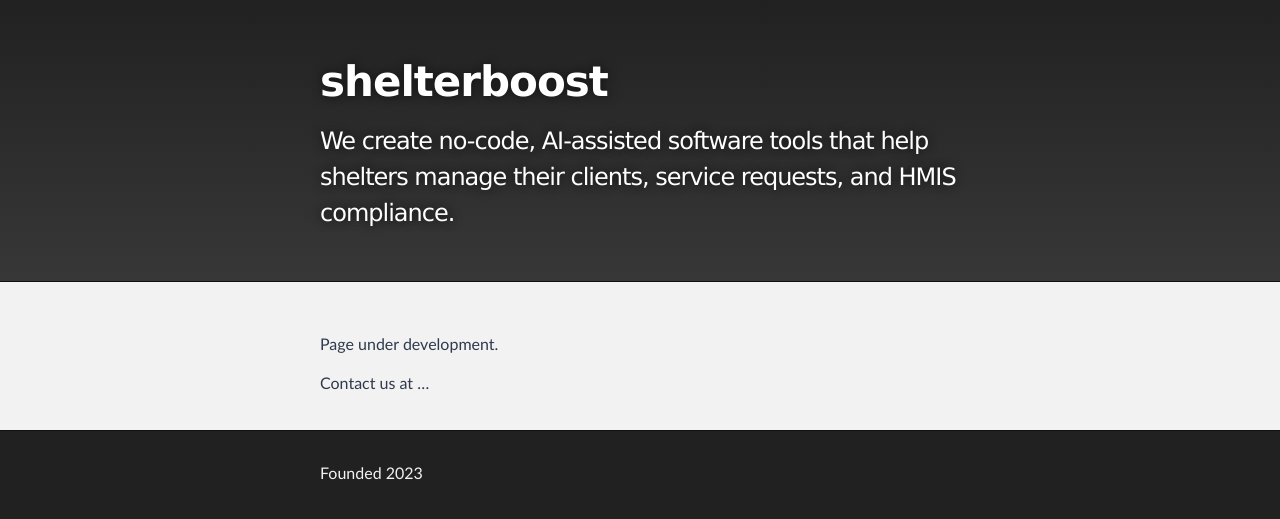
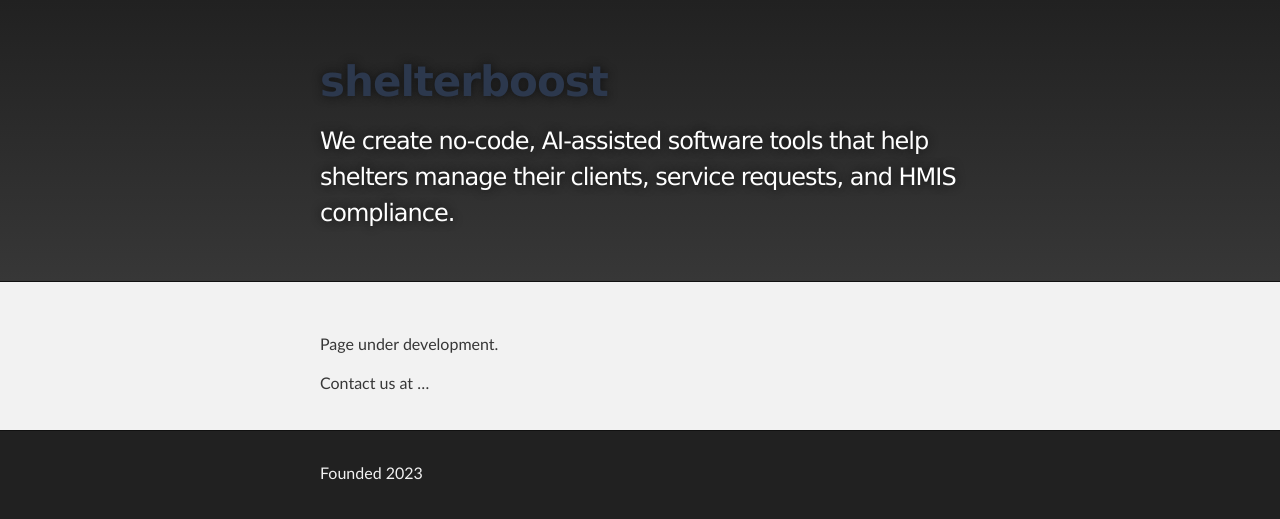
Before and after one commit to kevinmoseni/ShelterBoost_website, a Jekyll site: the page built from index.md, in a window 1280 px wide. Shown: the top 519 px of the page. Built offline with Jekyll 4.4.1, drawn with Linux system fonts in a browser that asks for light colours.

Commit message:
trying colors again

```diff
--- a/_sass/jekyll-theme-slate.scss
+++ b/_sass/jekyll-theme-slate.scss
@@ -45,7 +45,7 @@ Theme Styles
 
 body {
   box-sizing: border-box;
-  color:#2E3A4D;//#373737;
+  color: #373737;
   background: #212121;
   font-size: 16px;
   font-family: 'Myriad Pro', Calibri, Helvetica, Arial, sans-serif;
@@ -98,7 +98,7 @@ footer p {
 
 a {
   text-decoration: none;
-  color: #0F79D0;
+  color: #0F79D0; //#2C384D
   text-shadow: none;
 
   transition: color 0.5s ease;
@@ -310,7 +310,7 @@ Full-Width Styles
 
 #project_title {
   margin: 0;
-  color: #fff;
+  color: #2C384D;//#fff;
   font-size: 42px;
   font-weight: 700;
   text-shadow: #111 0px 0px 10px;
```
